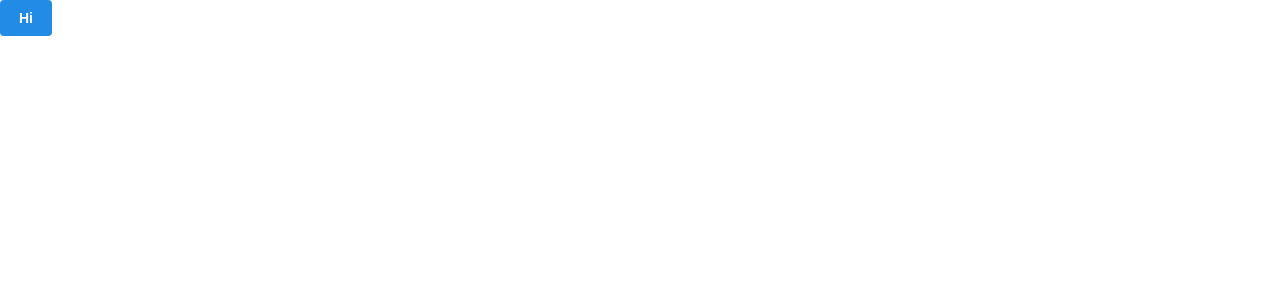
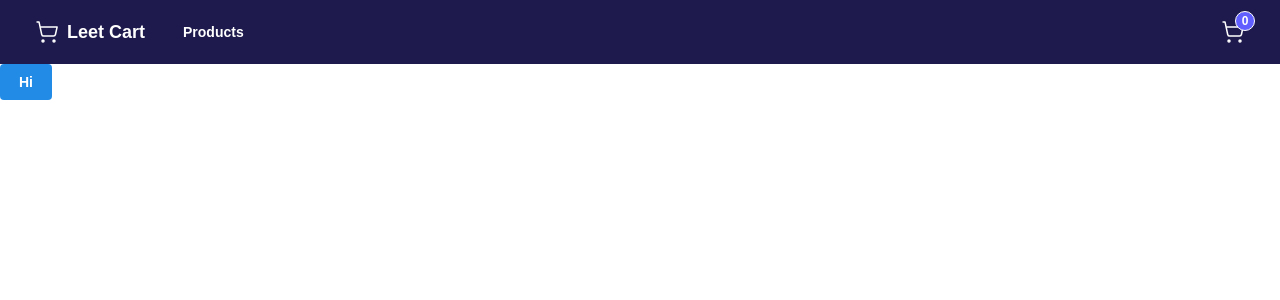
Before and after one commit to akash191095/leet-cart, a Next.js app: page / in a window 1280 px wide. Shown: the top 300 px of the page. Built offline with nearby package versions, Linux system fonts and the light colour scheme.

Commit message:
Add basic nav bar

```diff
--- /dev/null
+++ b/app/components/Navbar/Navbar.tsx
@@ -0,0 +1,51 @@
+"use client";
+
+import { useState } from "react";
+import { ShoppingCart } from "lucide-react";
+import styles from "./navbar.module.css";
+import { Button } from "@mantine/core";
+import Link from "next/link";
+
+export default function Navbar() {
+  const [cartCount, setCartCount] = useState(0);
+
+  return (
+    <nav className={styles.navbar}>
+      <div className={styles.container}>
+        <div className={styles.navContent}>
+          <Button variant="transparent" component={Link} href="/">
+            <div className={styles.logoSection}>
+              <ShoppingCart className="w-6 h-6 text-white" strokeWidth={1.5} />
+              <span className={styles.logoText}>Leet Cart</span>
+            </div>
+          </Button>
+
+          <div className={styles.navLinks}>
+            <Button
+              variant="transparent"
+              component={Link}
+              href="/products"
+              color="white"
+            >
+              Products
+            </Button>
+          </div>
+
+          <Button
+            variant="transparent"
+            color="white"
+            onClick={() => setCartCount((prev) => prev + 1)}
+            classNames={{
+              root: "min-h-12",
+            }}
+          >
+            <ShoppingCart className="w-6 h-6" strokeWidth={1.5} />
+            <span className={styles.badge}>
+              {cartCount > 99 ? "99+" : cartCount}
+            </span>
+          </Button>
+        </div>
+      </div>
+    </nav>
+  );
+}
--- /dev/null
+++ b/app/components/Navbar/navbar.module.css
@@ -0,0 +1,29 @@
+@reference "../../globals.css";
+
+.navbar {
+  @apply bg-indigo-950 h-16 flex;
+}
+
+.container {
+  @apply max-w-7xl mx-auto px-4 flex flex-1;
+}
+
+.navContent {
+  @apply items-center justify-between flex flex-1;
+}
+
+.logoSection {
+  @apply flex items-center gap-2;
+}
+
+.logoText {
+  @apply text-lg font-bold text-white;
+}
+
+.navLinks {
+  @apply flex gap-6 mr-auto;
+}
+
+.badge {
+  @apply absolute top-0.5 right-2 bg-indigo-500 text-white text-xs font-bold rounded-full h-5 w-5 flex items-center justify-center border border-white;
+}
--- a/app/layout.tsx
+++ b/app/layout.tsx
@@ -9,6 +9,7 @@ import {
   createTheme,
   mantineHtmlProps,
 } from "@mantine/core";
+import Navbar from "./components/Navbar/Navbar";
 
 const geistSans = Geist({
   variable: "--font-geist-sans",
@@ -35,7 +36,10 @@ export default function RootLayout({
         <ColorSchemeScript />
       </head>
       <body>
-        <MantineProvider theme={theme}>{children}</MantineProvider>
+        <MantineProvider theme={theme}>
+          <Navbar />
+          {children}
+        </MantineProvider>
       </body>
     </html>
   );
--- a/package.json
+++ b/package.json
@@ -13,6 +13,7 @@
     "@mantine/core": "^8.3.7",
     "@mantine/hooks": "^8.3.7",
     "@mantine/modals": "^8.3.7",
+    "lucide-react": "^0.553.0",
     "next": "16.0.1",
     "react": "19.2.0",
     "react-dom": "19.2.0"
```
Also changed, not shown: 1 other file (tests, documents, lock files or other folders).
